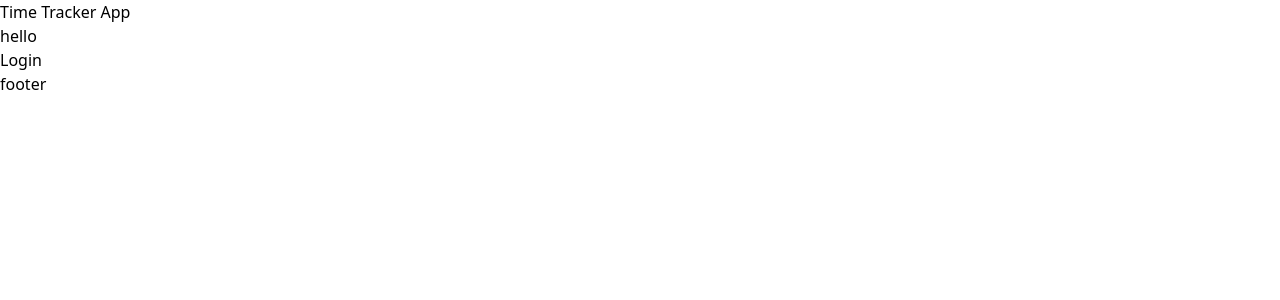
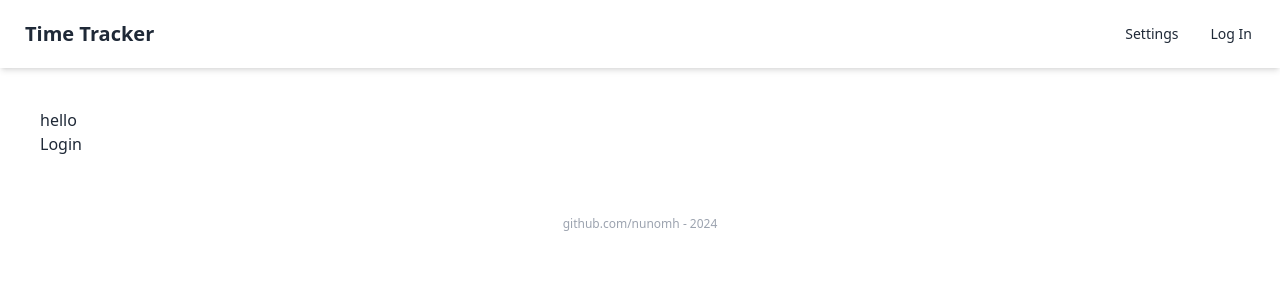
Before and after one commit to nunomh/time-tracker-app, a Next.js app: page / in a window 1280 px wide. Shown: the top 300 px of the page. Built offline with nearby package versions, Linux system fonts and the light colour scheme.

Commit message:
`feat: add daisyui components to project and update dependencies`

```diff
--- a/app/layout.jsx
+++ b/app/layout.jsx
@@ -1,4 +1,5 @@
 import "./global.css";
+import Link from "next/link";
 
 export const metadata = {
   title: "Next.js",
@@ -9,9 +10,32 @@
   return (
     <html lang="en">
       <body>
-        <header>Time Tracker App</header>
-        {children}
-        <footer>footer</footer>
+        <header className="bg-gray-100 shadow-md">
+          <div className="navbar bg-base-100">
+            <div className="container mx-auto">
+              <div className="flex-1">
+                <Link href={"/"} className="btn btn-ghost text-xl">
+                  Time Tracker
+                </Link>
+              </div>
+              <div className="flex-none">
+                <ul className="menu menu-horizontal px-1">
+                  <li>
+                    <a>Settings</a>
+                  </li>
+                  <li>
+                    <Link href="/login">Log In</Link>
+                  </li>
+                </ul>
+              </div>
+            </div>
+          </div>
+        </header>
+        <main className="container mx-auto p-10">{children}</main>
+
+        <footer className="text-gray-400 text-center text-xs py-5">
+          <p>github.com/nunomh - 2024</p>
+        </footer>
       </body>
     </html>
   );
--- a/package.json
+++ b/package.json
@@ -19,6 +19,7 @@
   },
   "devDependencies": {
     "autoprefixer": "^10.4.20",
+    "daisyui": "^4.12.14",
     "postcss": "^8.4.49",
     "tailwindcss": "^3.4.16"
   }
--- a/tailwind.config.js
+++ b/tailwind.config.js
@@ -11,5 +11,10 @@
   theme: {
     extend: {},
   },
-  plugins: [],
+  plugins: [
+    require('daisyui')
+  ],
+  daisyui: {
+    themes: ["light"]
+  }
 }
```
Also changed, not shown: 2 other files (tests, documents, lock files or other folders).
